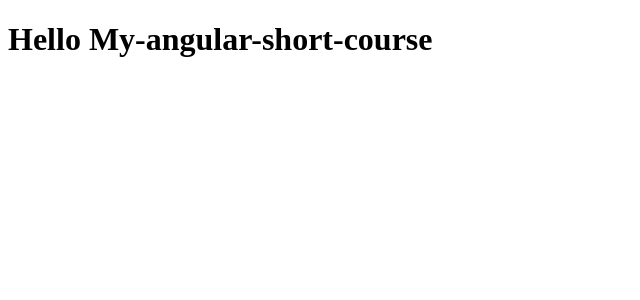
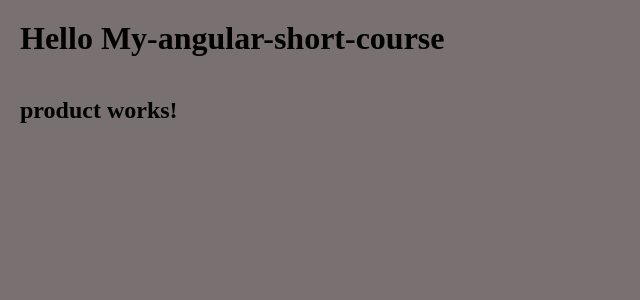
Before and after one commit to OollNalivai/my-angular-short-course, an Angular app: page / in a window 1280 px wide. Shown: the top 300 px of the page, without its empty margins (0-640 px from the left). Built offline with nearby package versions, Linux system fonts and the light colour scheme.

Commit message:
feat: interface product, style project

```diff
--- a/src/styles.scss
+++ b/src/styles.scss
@@ -1 +1,5 @@
 /* You can add global styles to this file, and also import other style files */
+body {
+  margin: 0;
+  padding: 0;
+}
--- a/src/web/app.component.html
+++ b/src/web/app.component.html
@@ -1,2 +1,5 @@
-<h1>Hello {{ title | titlecase }}</h1>
-<router-outlet></router-outlet>
+<div>
+  <h1>Hello {{ title | titlecase }}</h1>
+  <app-product></app-product>
+  <router-outlet></router-outlet>
+</div>
--- a/src/web/app.component.scss
+++ b/src/web/app.component.scss
@@ -0,0 +1,12 @@
+div {
+  margin: 0;
+  padding: 0;
+  width: 100%;
+  height: 100vh;
+  background-color: #797171;
+}
+
+h1  {
+  margin: 0;
+  padding: 20px;
+}
--- a/src/web/pages/home/components/product/product.component.html
+++ b/src/web/pages/home/components/product/product.component.html
@@ -1 +1 @@
-<p>product works!</p>
+<h2>product works!</h2>
--- a/src/web/pages/home/components/product/product.component.scss
+++ b/src/web/pages/home/components/product/product.component.scss
@@ -0,0 +1,4 @@
+h2 {
+  margin: 0;
+  padding: 20px;
+}
```
Also changed, not shown: src/models/interfaces/product.interface.ts (added, +12 -0 lines), src/web/data/productrs.ts (added, +18 -0 lines).
